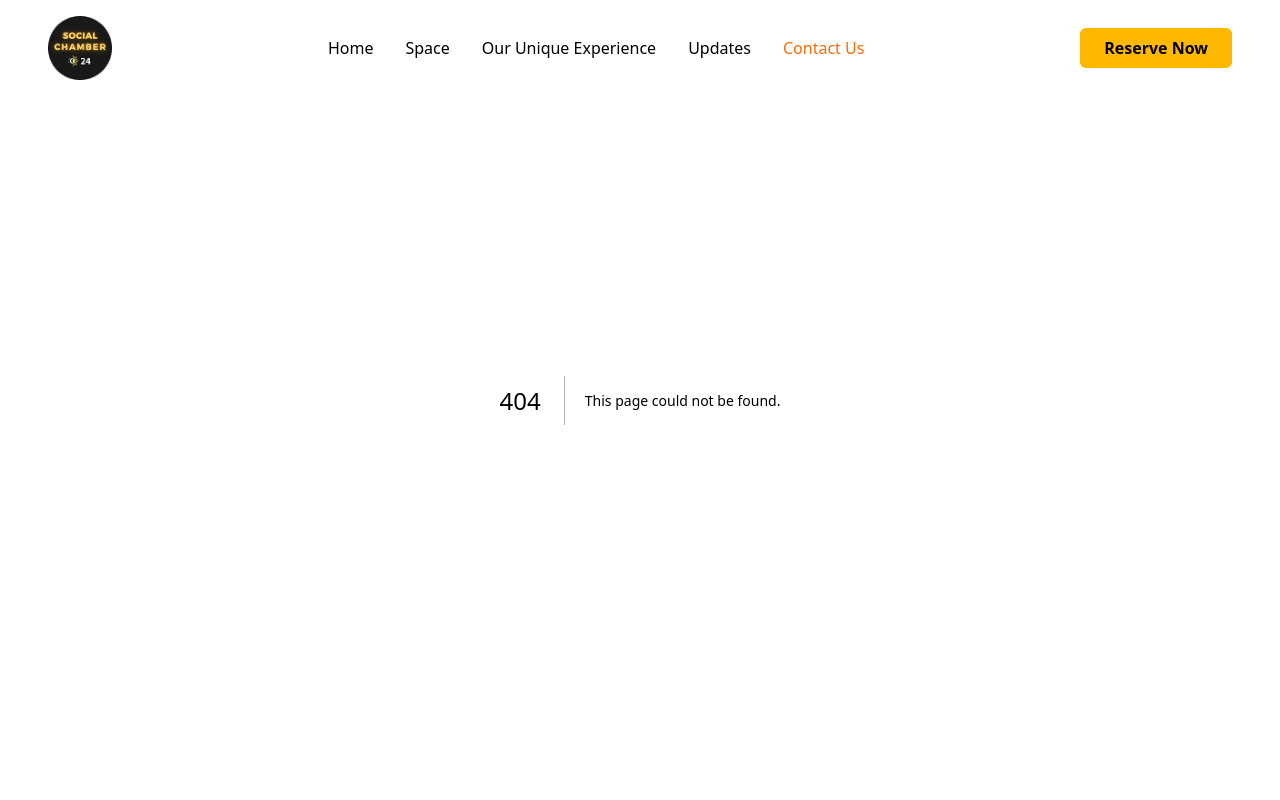
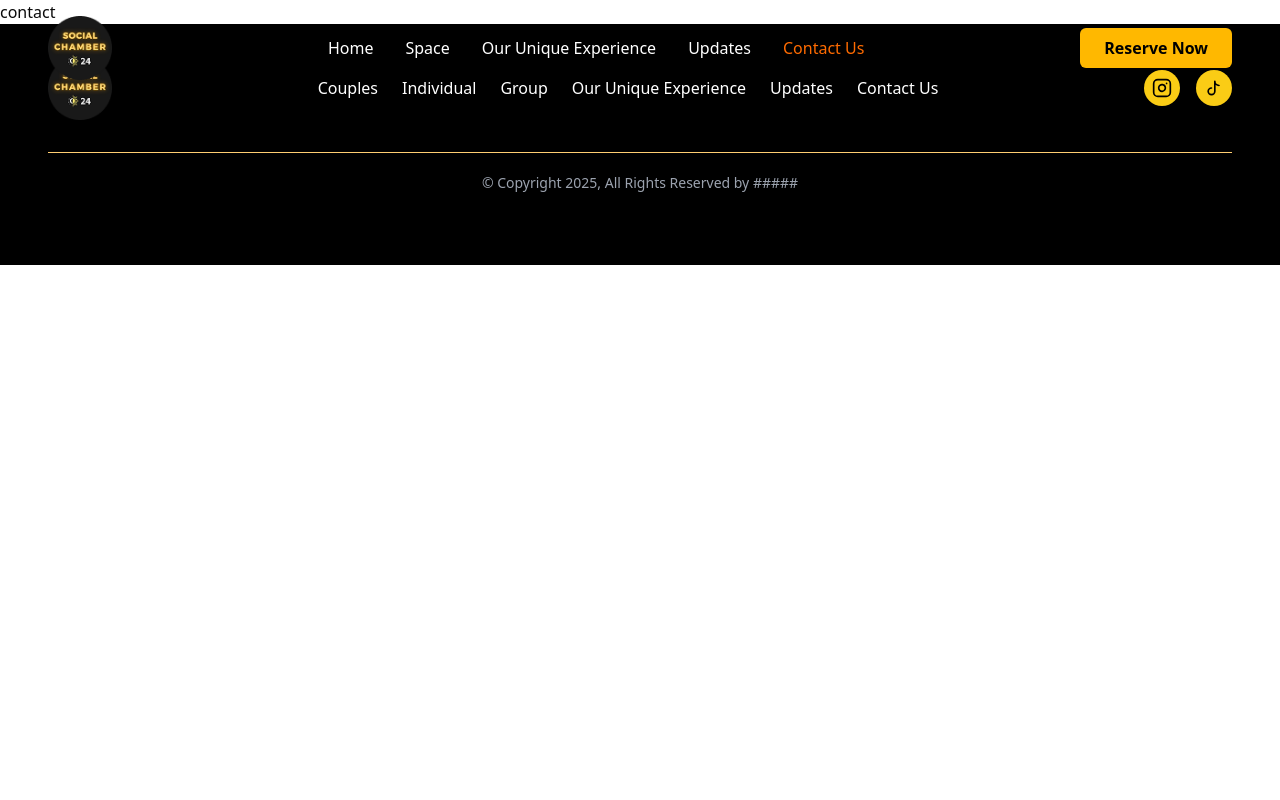
Before and after one commit to fsdteam8/boss65-frontend, a Next.js app: page /contact in a window 1280 px wide. Before the commit this address had no page. Shown: the top 800 px of the page. Built offline with nearby package versions, Linux system fonts and the light colour scheme.

Commit message:
build contact

```diff
--- /dev/null
+++ b/src/app/contact/page.tsx
@@ -0,0 +1,11 @@
+import React from 'react'
+
+const page = () => {
+  return (
+    <div>
+      <h1>contact</h1>
+    </div>
+  )
+}
+
+export default page
--- a/src/components/Navbar/Navbar.tsx
+++ b/src/components/Navbar/Navbar.tsx
@@ -6,7 +6,7 @@ import Link from "next/link"
 import { Menu, X } from "lucide-react"
 import { usePathname } from "next/navigation"
 
-const landingPages = ["/", "/space", "/our-unique-experience"]
+const landingPages = ["/", "/space", "/our-unique-experience","/contact"]
 
 export default function Navbar() {
   const [isMenuOpen, setIsMenuOpen] = useState(false)
```
